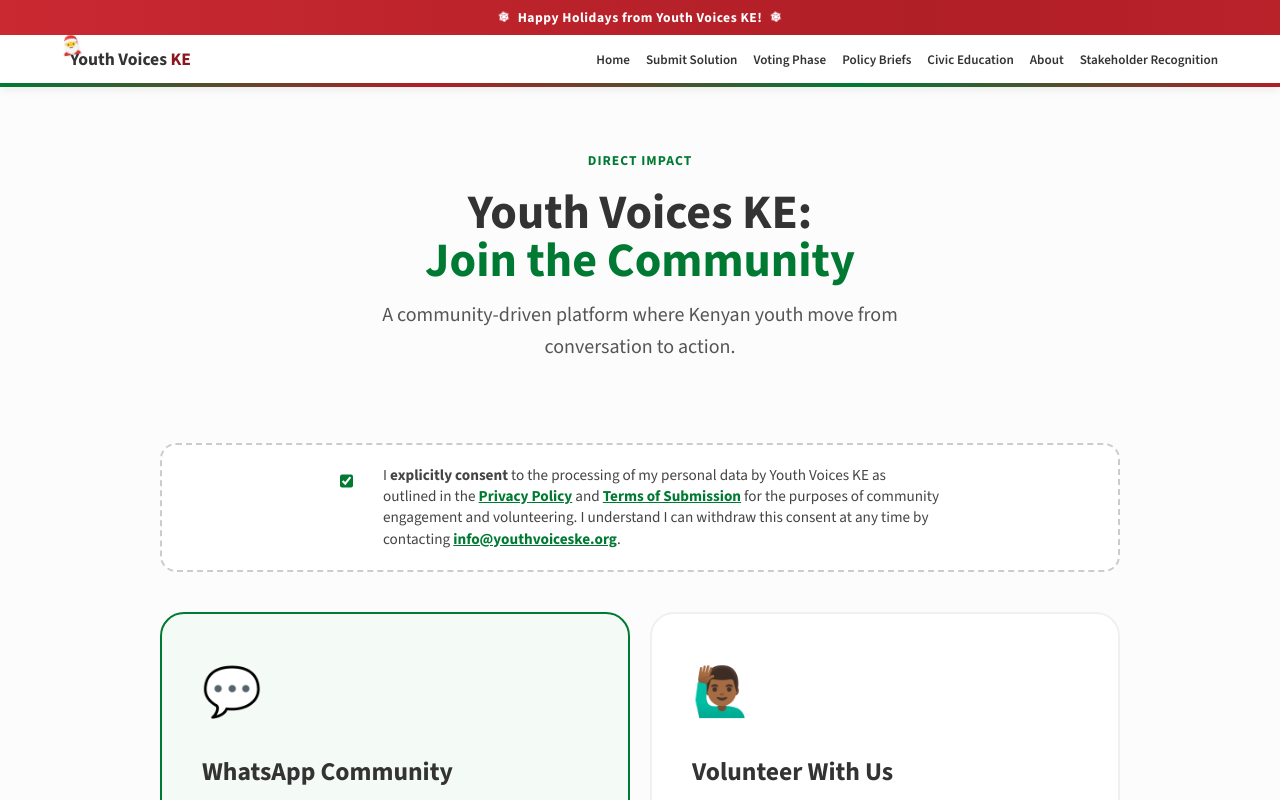
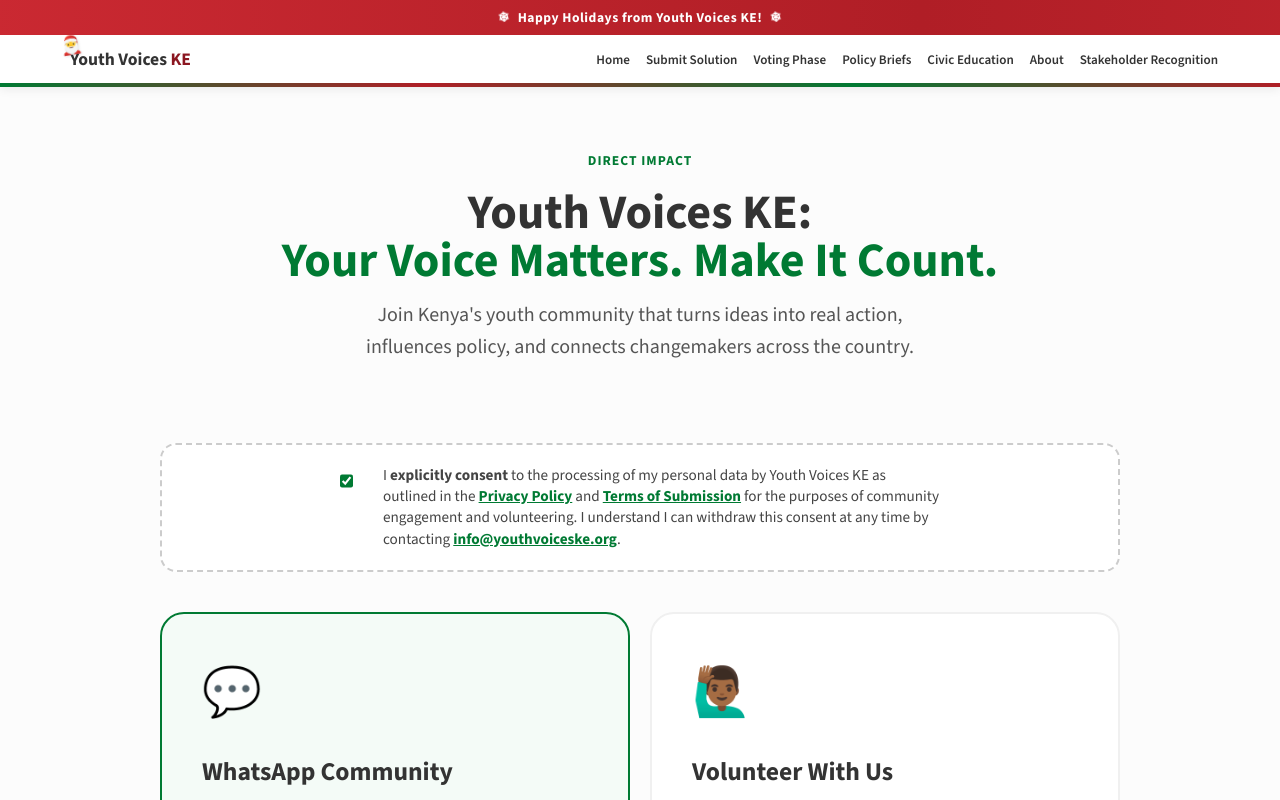
Before and after one commit to ga2gi/youth-voices-ke, a SvelteKit app: page /get-involved in a window 1280 px wide. Both pictures are taken after a click on the label 640 px from the left and 507 px from the top of the page. Shown: the top 800 px of the page. Built offline with nearby package versions, Linux system fonts and the light colour scheme.

Commit message:
Update get-involved and submit pages

```diff
--- a/src/routes/get-involved/+page.svelte
+++ b/src/routes/get-involved/+page.svelte
@@ -22,8 +22,9 @@
 <div class="page-container">
     <header class="hero" in:fade>
         <span class="eyebrow">Direct Impact</span>
-        <h1>Youth Voices KE: <br><span class="accent">Join the Community</span></h1>
-        <p>A community-driven platform where Kenyan youth move from conversation to action.</p>
+        <h1>Youth Voices KE: <br><span class="accent">Your Voice Matters. Make It Count.
+</span></h1>
+        <p>Join Kenya's youth community that turns ideas into real action, influences policy, and connects changemakers across the country.</p>
     </header>
 
     <section class="consent-box" in:fly={{ y: 20 }}>
@@ -43,7 +44,7 @@
         <div class="action-card community" class:disabled={!hasConsented} in:fly={{ y: 20, delay: 100 }}>
             <span class="card-icon">💬</span>
             <h3>WhatsApp Community</h3>
-            <p>The core of our daily engagement. Join for updates, debates, and local meetups.</p>
+            <p>Be part of a youth-led network driving discussions, volunteering, and policy solutions that shape Kenya's future.</p>
             <a href={hasConsented ? data.links.whatsapp : '#'}
                class="btn-whatsapp"
                class:inactive={!hasConsented}>
```
Also changed, not shown: src/routes/submit/+page.svelte (line endings or trailing spaces).
